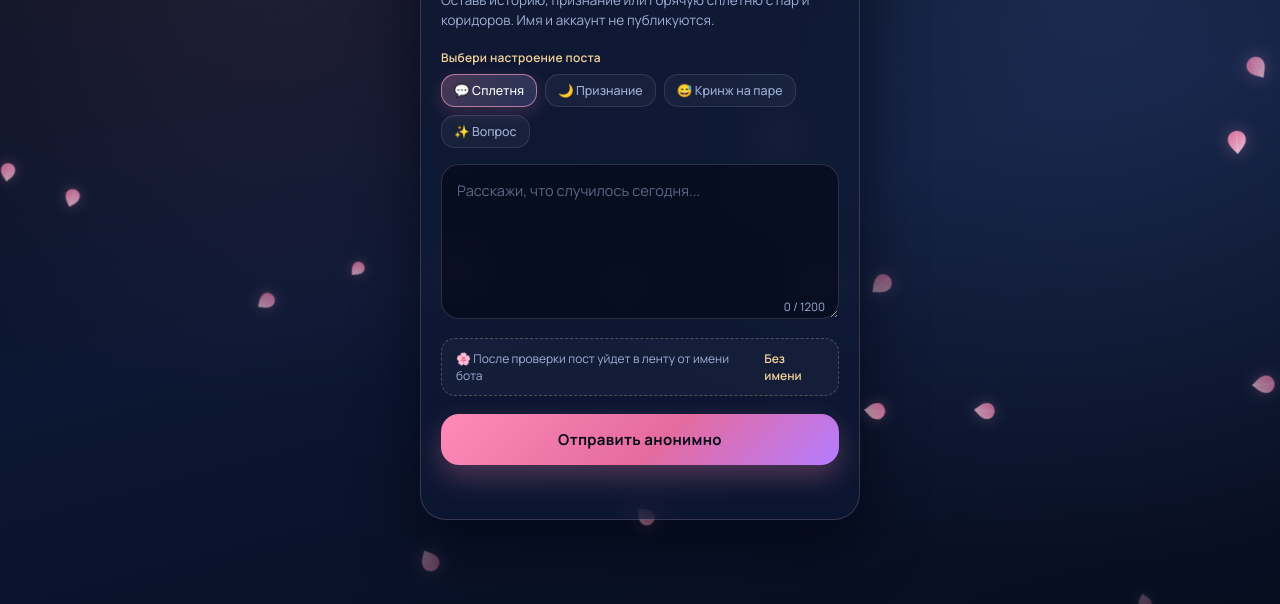
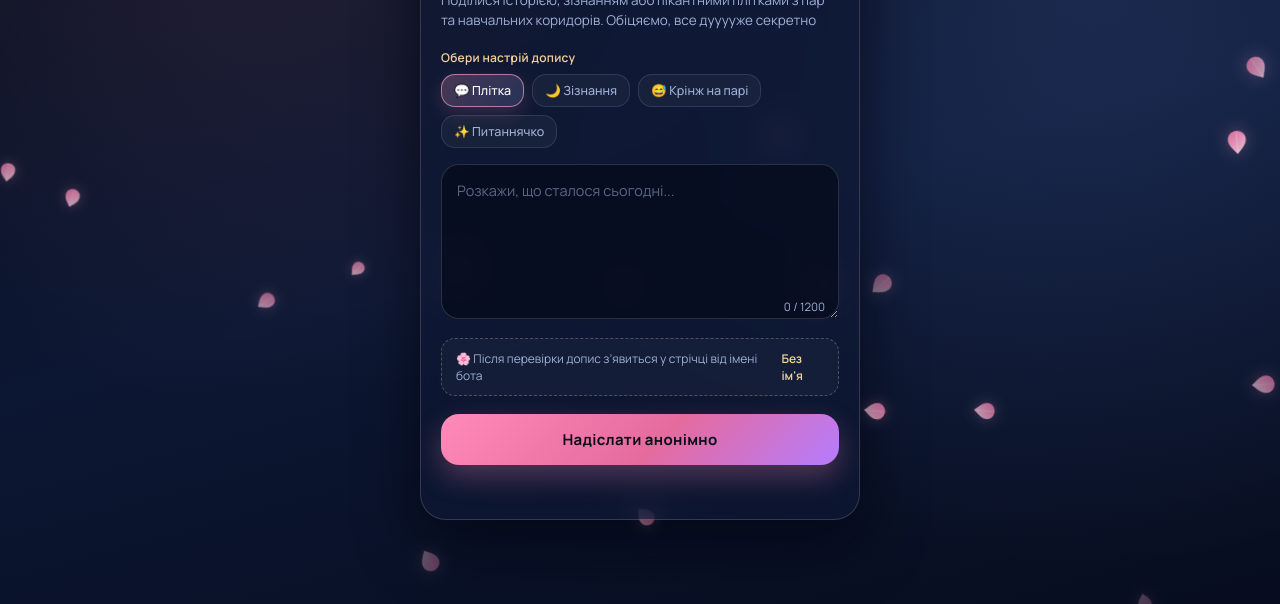
Before and after one commit to nika30092009-lang/sakura-anon-app, a plain HTML site: page index.html in a window 1280 px wide. Shown: the part 196-800 px from the top of the page. Drawn offline with nearby package versions, Linux system fonts and the light colour scheme.

Commit message:
Update index.html
бот

```diff
--- a/index.html
+++ b/index.html
@@ -3,7 +3,7 @@
 <head>
   <meta charset="UTF-8" />
   <meta name="viewport" content="width=device-width, initial-scale=1.0, maximum-scale=1.0, user-scalable=no" />
-  <title>Ночной шепот • Анонимно</title>
+  <title>KHNEU Gossip • Анонімно</title>
   <script src="https://telegram.org/js/telegram-web-app.js"></script>
   <link rel="preconnect" href="https://fonts.googleapis.com" />
   <link rel="preconnect" href="https://fonts.gstatic.com" crossorigin />
@@ -296,37 +296,37 @@
     <section class="card">
       <div class="badge">
         <span class="badge-dot"></span>
-        <span>100% АНОНИМНО • МОДЕРАЦИЯ</span>
+        <span>100% АНОНІМНО • МОДЕРАЦІЯ</span>
       </div>
 
       <h1>KHNEU <span>GOSSIP</span></h1>
       <p class="subtitle">
-        Оставь историю, признание или горячую сплетню с пар и коридоров. Имя и аккаунт не публикуются.
+       Поділися історією, зізнанням або пікантними плітками з пар та навчальних коридорів. Обіцяємо, все дууууже секретно
       </p>
 
-      <div class="tags-label">Выбери настроение поста</div>
+      <div class="tags-label">Обери настрій допису</div>
       <div class="tags" id="tags">
-        <button type="button" class="tag-btn active" data-tag="Сплетня">💬 Сплетня</button>
-        <button type="button" class="tag-btn" data-tag="Признание">🌙 Признание</button>
-        <button type="button" class="tag-btn" data-tag="Кринж на паре">😅 Кринж на паре</button>
-        <button type="button" class="tag-btn" data-tag="Вопрос">✨ Вопрос</button>
+        <button type="button" class="tag-btn active" data-tag="Плітка">💬 Плітка</button>
+        <button type="button" class="tag-btn" data-tag="Зізнання">🌙 Зізнання</button>
+        <button type="button" class="tag-btn" data-tag="Крінж на парі">😅 Крінж на парі</button>
+        <button type="button" class="tag-btn" data-tag="Питаннячко">✨ Питаннячко</button>
       </div>
 
       <div class="input-box">
         <textarea
           id="messageInput"
           maxlength="1200"
-          placeholder="Расскажи, что случилось сегодня..."
+          placeholder="Розкажи, що сталося сьогодні..."
         ></textarea>
         <div class="counter" id="counter">0 / 1200</div>
       </div>
 
       <div class="anon-note">
-        <span>🌸 После проверки пост уйдет в ленту от имени бота</span>
-        <strong>Без имени</strong>
+        <span>🌸 Після перевірки допис з’явиться у стрічці від імені бота</span>
+        <strong>Без ім'я</strong>
       </div>
 
-      <button type="button" class="submit-btn" id="submitBtn">Отправить анонимно</button>
+      <button type="button" class="submit-btn" id="submitBtn">Надіслати анонімно</button>
       <div class="toast" id="toast"></div>
     </section>
   </main>
@@ -386,7 +386,7 @@
     }
 
     // Выбор тега
-    let selectedTag = "Сплетня";
+    let selectedTag = "Плітка";
     const tagButtons = document.querySelectorAll(".tag-btn");
     tagButtons.forEach((btn) => {
       btn.addEventListener("click", () => {
@@ -413,7 +413,7 @@
     submitBtn.addEventListener("click", () => {
       const text = textarea.value.trim();
       if (!text) {
-        toast.textContent = "Напиши хоть пару слов перед отправкой ✨";
+        toast.textContent = "Додай хоч кілька слів перед відправленням ✨";
         textarea.focus();
         return;
       }
@@ -429,7 +429,7 @@
         tg.close();
       } else {
         // Проверка в обычном браузере вне Telegram
-        toast.textContent = `Готово к отправке [${selectedTag}]: "${text.slice(0, 40)}${text.length > 40 ? "..." : ""}"`;
+        toast.textContent = `Готово для надсилання [${selectedTag}]: "${text.slice(0, 40)}${text.length > 40 ? "..." : ""}"`;
       }
     });
   </script>
```
